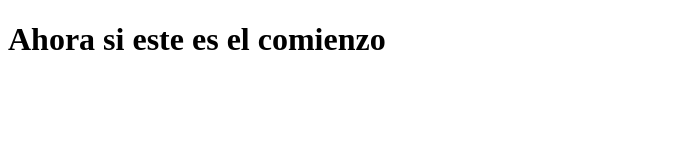
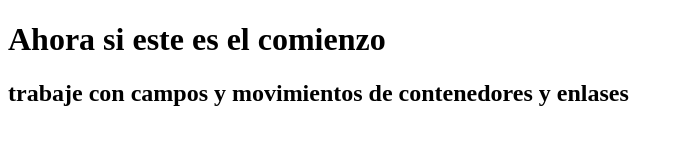
Before and after one commit to migueloq17/Proyecto_peliculas, a plain HTML site: page index.html in a window 1280 px wide. Shown: the whole page, without its empty margins (0-684 px from the left). Drawn offline with Linux system fonts and the light colour scheme.

Commit message:
Update index.html

```diff
--- a/index.html
+++ b/index.html
@@ -8,5 +8,6 @@
 </head>
 <body>
     <h1>Ahora si este es el comienzo</h1>
+    <h2>trabaje con campos y movimientos de  contenedores y enlases<h2>
 </body>
 </html>
```
